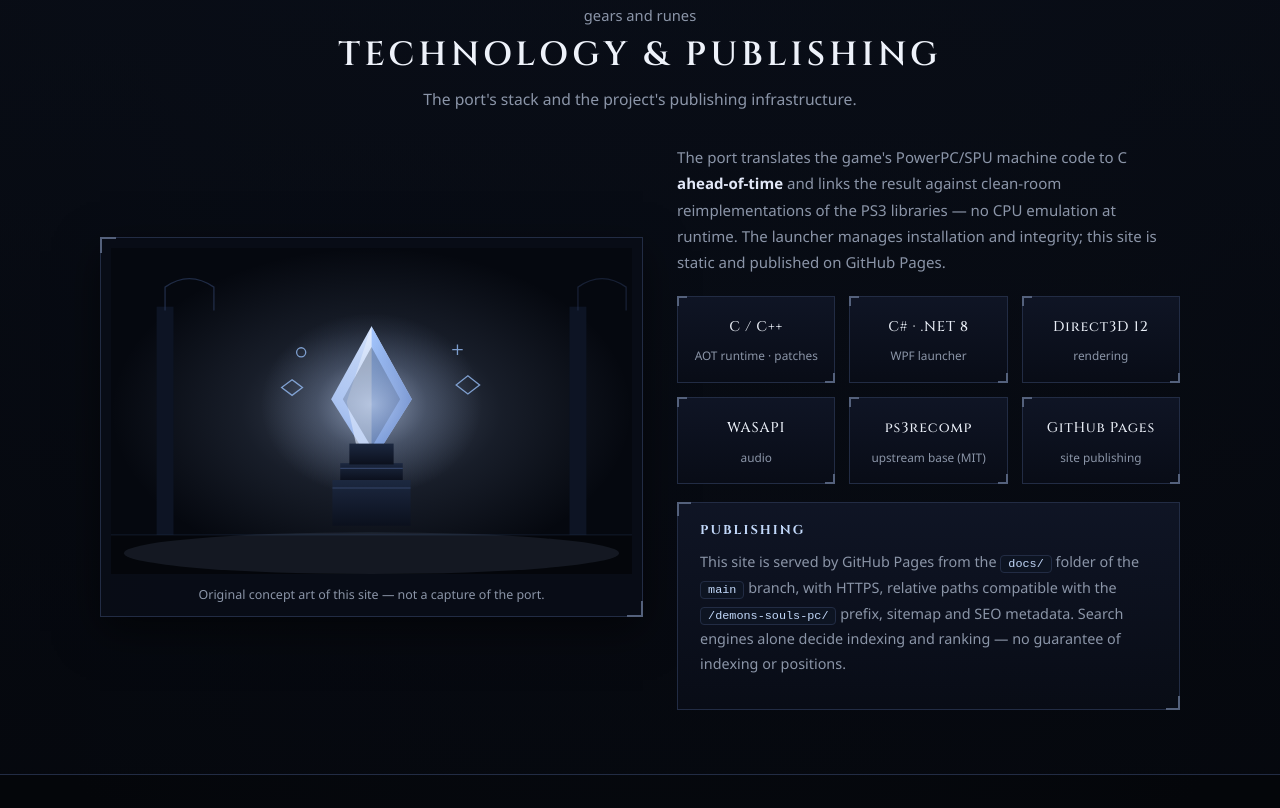
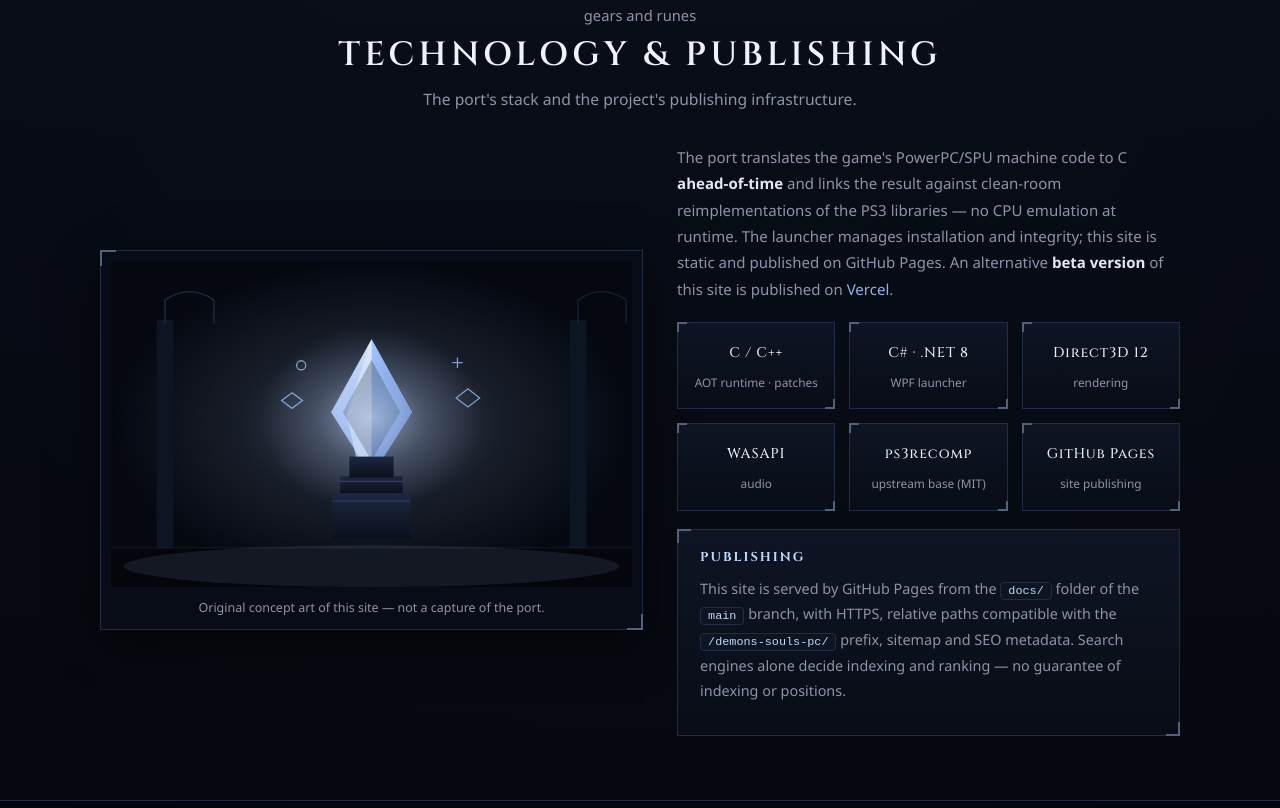
Before and after one commit to Leonardorobertomotalvao/demons-souls-pc, a plain HTML site: page docs/en.html in a window 1280 px wide. Shown: the part 3352-4160 px from the top of the page. Drawn offline with Linux system fonts and the light colour scheme.

Commit message:
site: link the Vercel beta site from the official pages (PT/EN)

```diff
--- a/docs/en.html
+++ b/docs/en.html
@@ -302,7 +302,7 @@
               <p>The port translates the game's PowerPC/SPU machine code to C <strong>ahead-of-time</strong> and
               links the result against clean-room reimplementations of the PS3 libraries — no CPU emulation at
               runtime. The launcher manages installation and integrity; this site is static and published on
-              GitHub Pages.</p>
+              GitHub Pages. An alternative <strong>beta version</strong> of this site is published on <a href="https://demons-souls-pc-port.vercel.app/">Vercel</a>.</p>
               <div class="tech-grid">
                 <div class="tech"><div class="t-name">C / C++</div><div class="t-sub">AOT runtime · patches</div></div>
                 <div class="tech"><div class="t-name">C# · .NET 8</div><div class="t-sub">WPF launcher</div></div>
@@ -503,6 +503,7 @@
           <h4>Project</h4>
           <ul>
             <li><a href="https://github.com/Leonardorobertomotalvao/demons-souls-pc">Source code</a></li>
+            <li><a href="https://demons-souls-pc-port.vercel.app/">Site — beta version (Vercel)</a></li>
             <li><a href="https://github.com/Leonardorobertomotalvao/demons-souls-pc/releases">Releases</a></li>
             <li><a href="https://github.com/Leonardorobertomotalvao/demons-souls-pc/discussions">Discussions</a></li>
             <li><a href="https://github.com/Leonardorobertomotalvao/demons-souls-pc/blob/main/CHANGELOG.md">Changelog</a></li>
```
Also changed, not shown: docs/index.html (+2 -1 lines).
